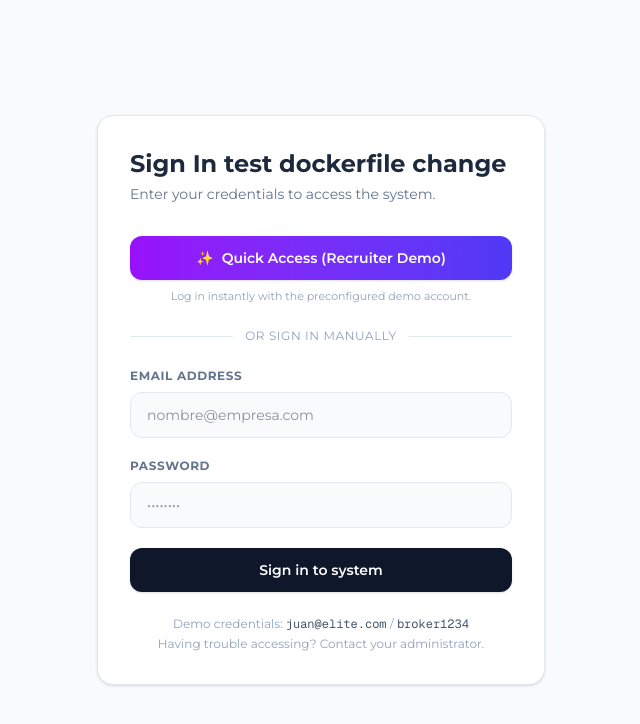
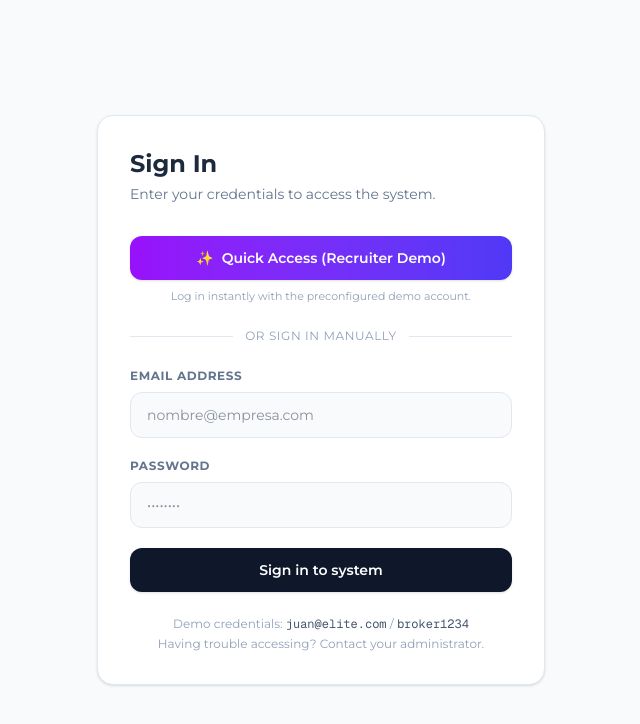
Before and after one commit to AdrianFdz19/Aura-Lead-CRM, a Next.js app in the folder client/: page /login in a window 1280 px wide. Shown: the top 724 px of the page, without its empty margins (319-959 px from the left). Built offline with nearby package versions, Linux system fonts and the light colour scheme.

Commit message:
git commit -m "fix(docker): resolve prisma config and dependencies for successful container build

```diff
--- a/client/app/(auth)/login/page.tsx
+++ b/client/app/(auth)/login/page.tsx
@@ -40,7 +40,7 @@
     <div className="flex items-center justify-center min-h-screen bg-slate-50 p-6">
       <div className="w-full max-w-md bg-white p-8 rounded-2xl border border-slate-200 shadow-sm">
         <div className="mb-8">
-          <h2 className="text-2xl font-bold text-slate-800">Sign In test dockerfile change</h2>
+          <h2 className="text-2xl font-bold text-slate-800">Sign In</h2>
           <p className="text-sm text-slate-500 mt-1">Enter your credentials to access the system.</p>
         </div>
 
```
